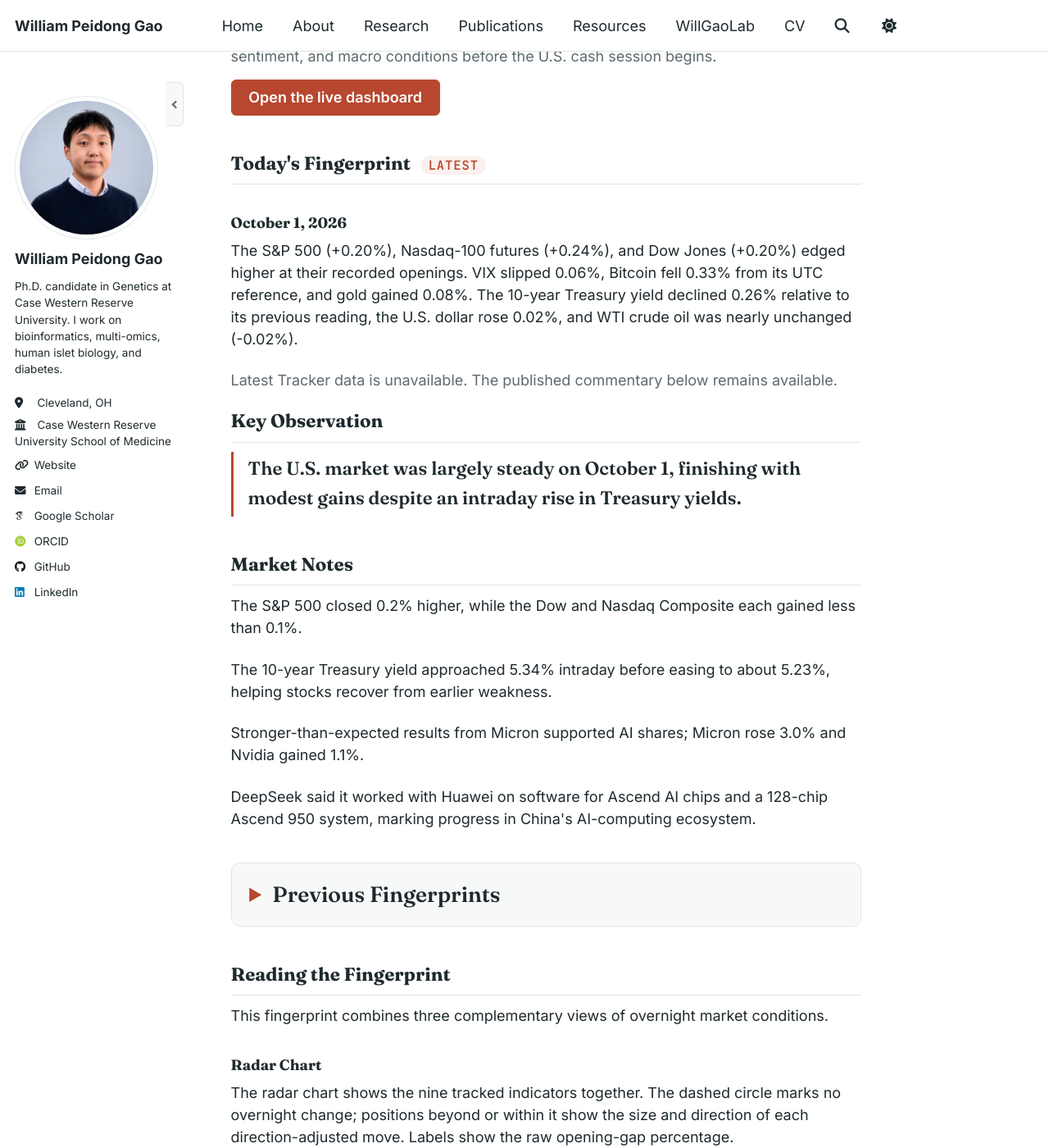
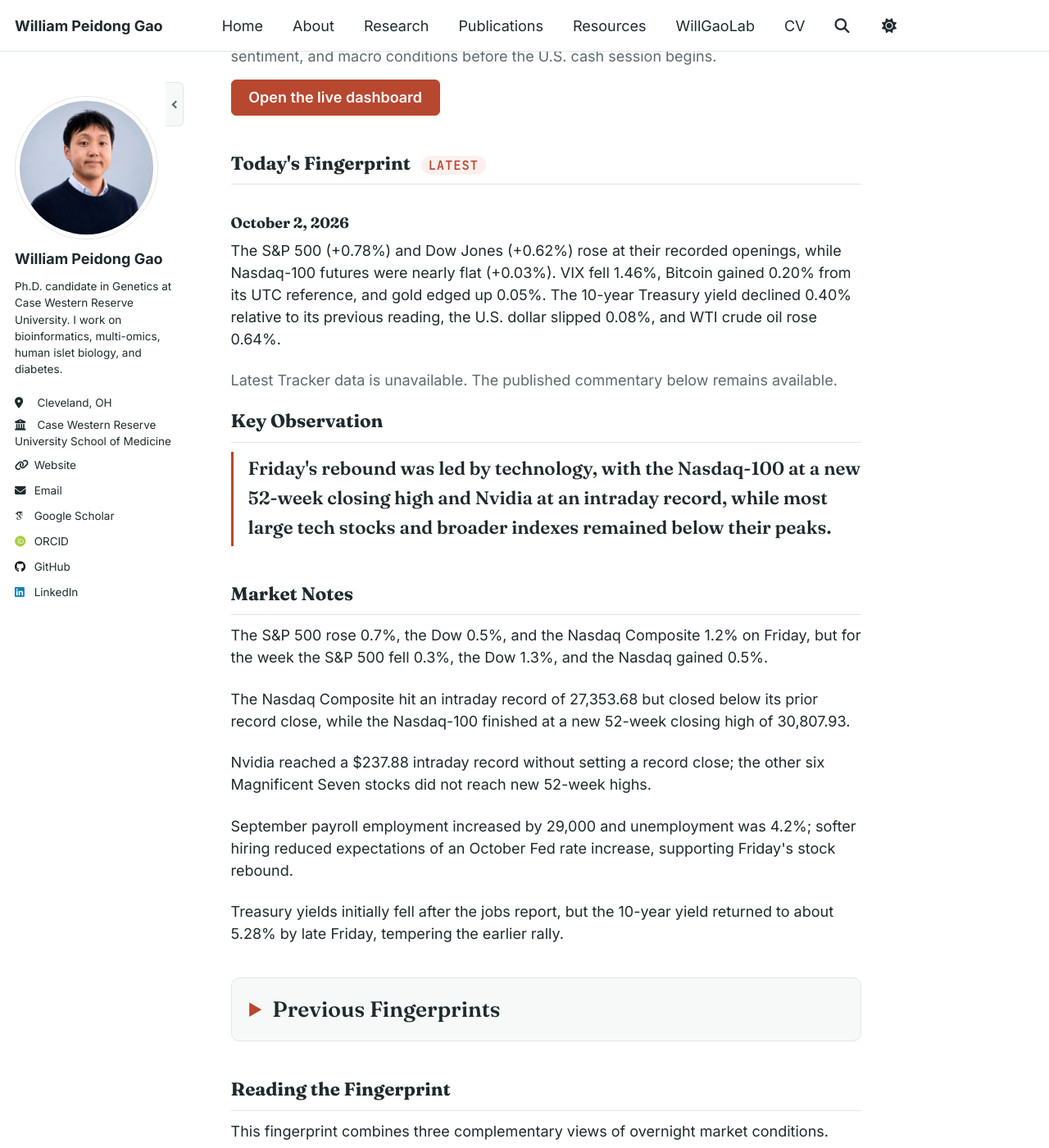
Before and after one commit to PeidongGao/WilliamGaoWeb, a Jekyll site: the page built from _pages/market-fingerprint.md, in a window 1280 px wide and 1400 px high, scrolled down 296 px. Shown: the whole window at 82% size. Built offline with Jekyll 4.4.1, drawn with Linux system fonts in a browser that asks for light colours; some web fonts are replaced.

Commit message:
Add October 2 market commentary

```diff
--- a/_data/market_commentary.yml
+++ b/_data/market_commentary.yml
@@ -1,3 +1,13 @@
+- date: "2026-10-02"
+  summary: "The S&P 500 (+0.78%) and Dow Jones (+0.62%) rose at their recorded openings, while Nasdaq-100 futures were nearly flat (+0.03%). VIX fell 1.46%, Bitcoin gained 0.20% from its UTC reference, and gold edged up 0.05%. The 10-year Treasury yield declined 0.40% relative to its previous reading, the U.S. dollar slipped 0.08%, and WTI crude oil rose 0.64%."
+  key_observation: "Friday's rebound was led by technology, with the Nasdaq-100 at a new 52-week closing high and Nvidia at an intraday record, while most large tech stocks and broader indexes remained below their peaks."
+  market_notes:
+    - "The S&P 500 rose 0.7%, the Dow 0.5%, and the Nasdaq Composite 1.2% on Friday, but for the week the S&P 500 fell 0.3%, the Dow 1.3%, and the Nasdaq gained 0.5%."
+    - "The Nasdaq Composite hit an intraday record of 27,353.68 but closed below its prior record close, while the Nasdaq-100 finished at a new 52-week closing high of 30,807.93."
+    - "Nvidia reached a $237.88 intraday record without setting a record close; the other six Magnificent Seven stocks did not reach new 52-week highs."
+    - "September payroll employment increased by 29,000 and unemployment was 4.2%; softer hiring reduced expectations of an October Fed rate increase, supporting Friday's stock rebound."
+    - "Treasury yields initially fell after the jobs report, but the 10-year yield returned to about 5.28% by late Friday, tempering the earlier rally."
+
 - date: "2026-10-01"
   summary: "The S&P 500 (+0.20%), Nasdaq-100 futures (+0.24%), and Dow Jones (+0.20%) edged higher at their recorded openings. VIX slipped 0.06%, Bitcoin fell 0.33% from its UTC reference, and gold gained 0.08%. The 10-year Treasury yield declined 0.26% relative to its previous reading, the U.S. dollar rose 0.02%, and WTI crude oil was nearly unchanged (-0.02%)."
   key_observation: "The U.S. market was largely steady on October 1, finishing with modest gains despite an intraday rise in Treasury yields."
```
